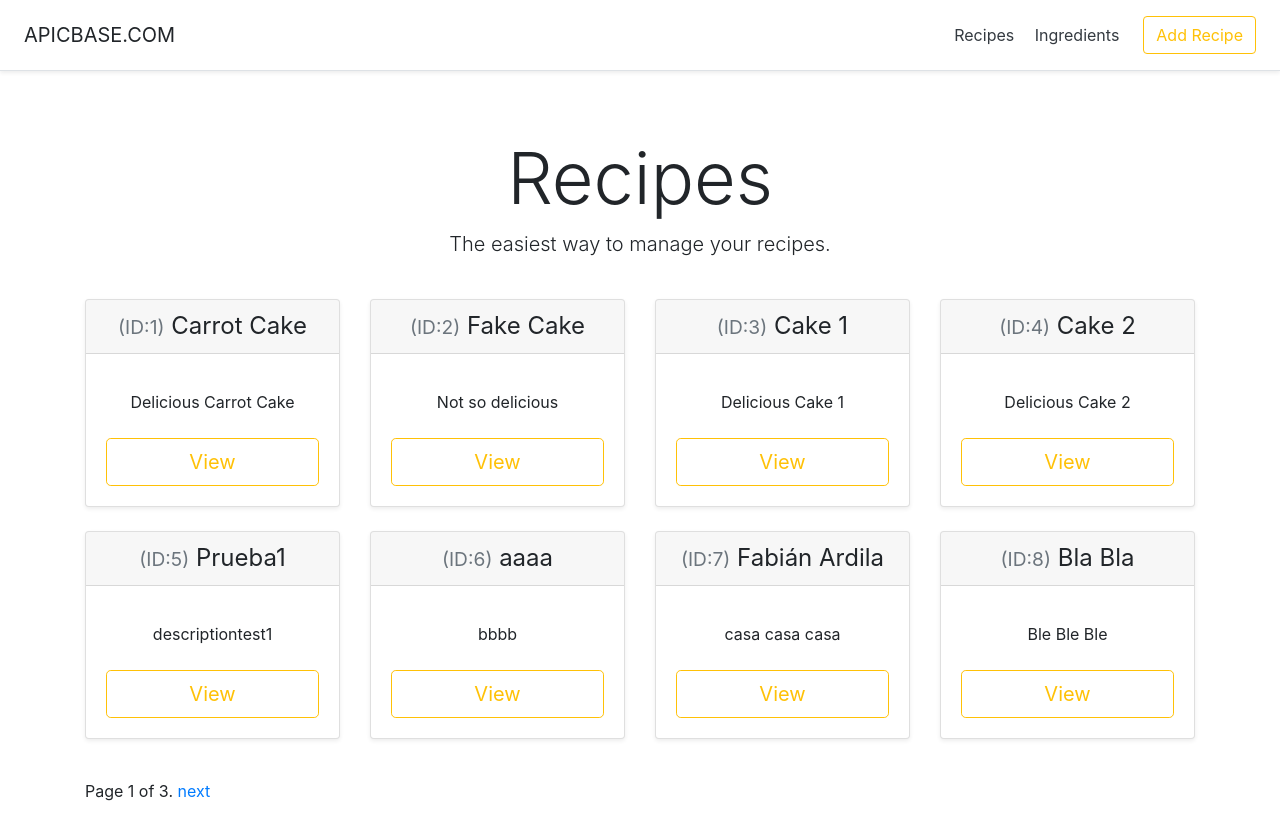
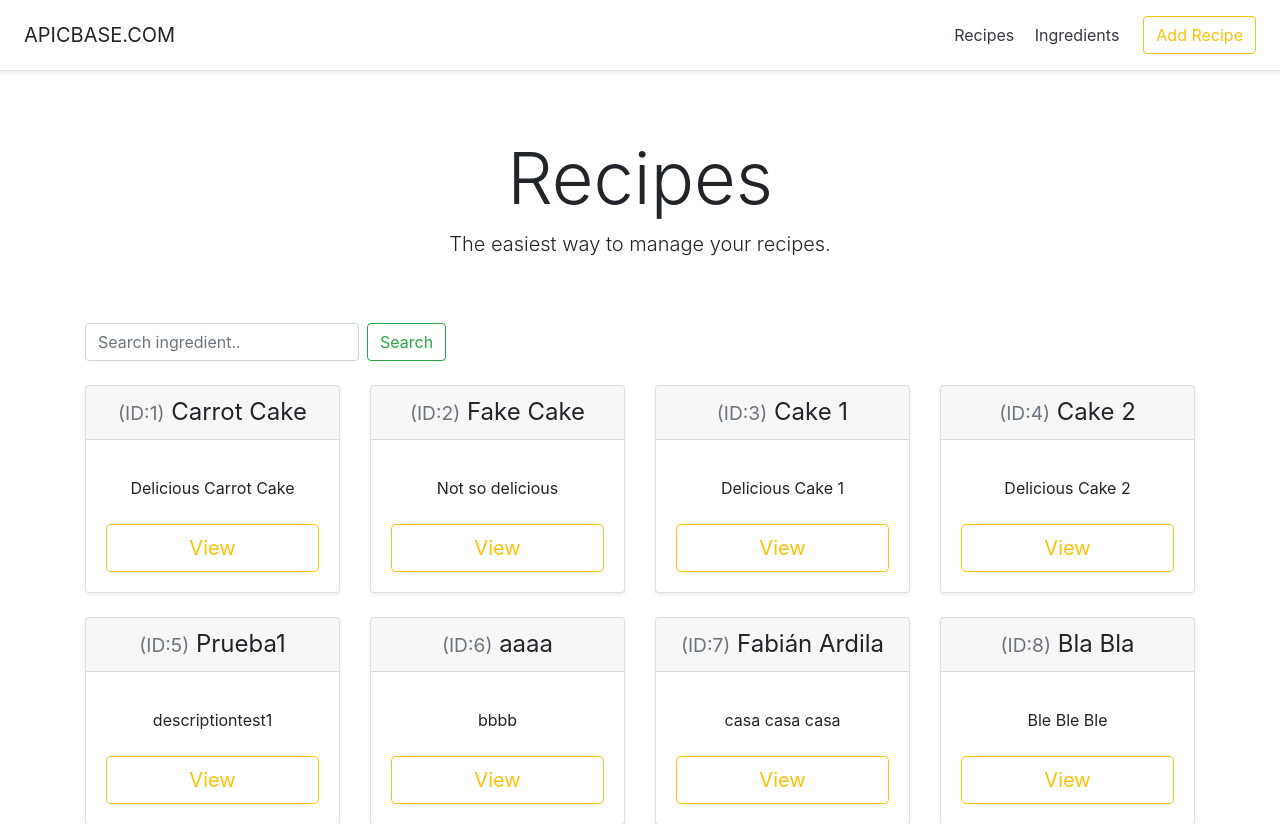
Before and after one commit to ardilafabian/Recipe-Manager-Application, a Django app: page /recipeManager/ in a window 1280 px wide. Shown: the top 824 px of the page. Run offline with Django 3.2, Linux system fonts and the light colour scheme; data comes from the database, SQL or seed files in the repository; some libraries are stand-ins or nearby versions.

Commit message:
Add search to recipes

```diff
--- a/recipeManager/templates/recipeManager/editRecipe.html
+++ b/recipeManager/templates/recipeManager/editRecipe.html
@@ -35,10 +35,6 @@
             <div class="card mb-4 border-light">
               <form action="{% url 'recipeManager:editRecipe' recipe.id %}" method="post">
                  {% csrf_token %}
-               <!--<h4>Drag and drop ingredients below</h4>
-                  <div ondrop="drop(event)" ondragover="allowDrop(event)" class="upload-drop-zone" id="drop-zone">
-                     Just drag and drop ingredients here
-                  </div>-->
                <h4>Recipe</h4>
                <ul class="list-unstyled mt-3 mb-4">
                   <li>
--- a/recipeManager/templates/recipeManager/index.html
+++ b/recipeManager/templates/recipeManager/index.html
@@ -30,6 +30,10 @@
          <p class="lead">The easiest way to manage your recipes.</p>
       </div>
       <div class="container">
+        <form class="form-inline my-lg-4" method="get">
+           <input name="search" class="form-control mr-sm-2" type="search" placeholder="Search ingredient.." aria-label="Search">
+           <button class="btn btn-outline-success my-2 my-sm-0" type="submit">Search</button>
+        </form>
          <div class="card-deck mb-3 text-center">
             {% if recipes_list %}
             {% for recipe in recipes_list %}
--- a/recipeManager/views.py
+++ b/recipeManager/views.py
@@ -7,21 +7,31 @@ from .models import Recipe, Ingredient, Recipe_Ingredients
 
 #----------------------------------------------------------------------------------------------------
 
+def doSearch(searchTerm, model_name):
+    if model_name == "Ingredient":
+        if searchTerm.isdigit():
+            return Ingredient.objects.filter(id__icontains=searchTerm)
+        else:
+            return Ingredient.objects.filter(name__icontains=searchTerm)
+    elif model_name == "Recipe":
+        if searchTerm.isdigit():
+            return Recipe.objects.filter(id__icontains=searchTerm)
+        else:
+            return Recipe.objects.filter(name__icontains=searchTerm)
+
+#----------------------------------------------------------------------------------------------------
+
 class IndexView(generic.ListView):
     template_name = 'recipeManager/index.html'
     context_object_name = 'recipes_list'
     paginate_by = 8
 
     def get_queryset(self):
-        return Recipe.objects.all()
-
-#----------------------------------------------------------------------------------------------------
-
-def doSearch(searchTerm, ingredients):
-    if searchTerm.isdigit():
-        return ingredients.filter(id__icontains=searchTerm)
-    else:
-        return ingredients.filter(name__icontains=searchTerm)
+        recipes = Recipe.objects.all()
+        if 'search' in self.request.GET:
+            return doSearch(self.request.GET['search'], "Recipe")
+        else:
+            return recipes
 
 #----------------------------------------------------------------------------------------------------
 
@@ -33,7 +43,7 @@ class IngredientsView(generic.ListView):
     def get_queryset(self):
         ingredients = Ingredient.objects.all()
         if 'search' in self.request.GET:
-            return doSearch(self.request.GET['search'], ingredients)
+            return doSearch(self.request.GET['search'], "Ingredient")
         else:
             return ingredients
 
```
Also changed, not shown: recipeManager/templates/recipeManager/addRecipe.html (+0 -7 lines), recipeManager/templates/recipeManager/ingredients.html (indentation only). Lines whose indentation alone changed are shown as unchanged.
